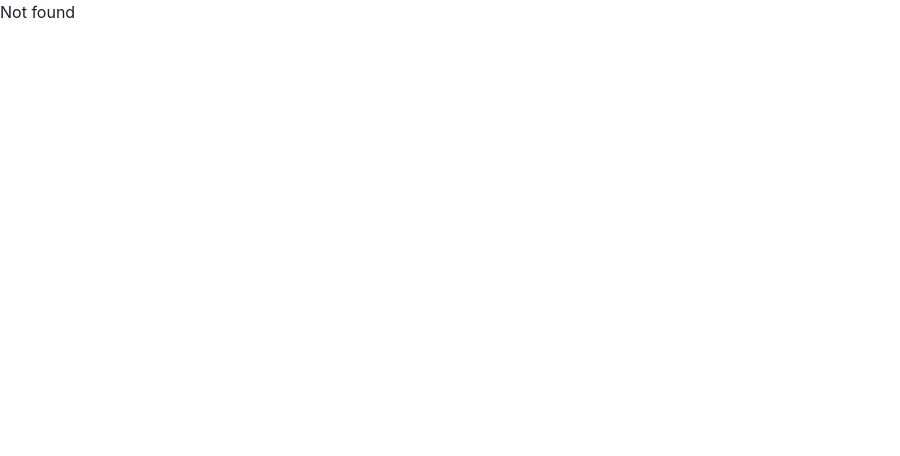
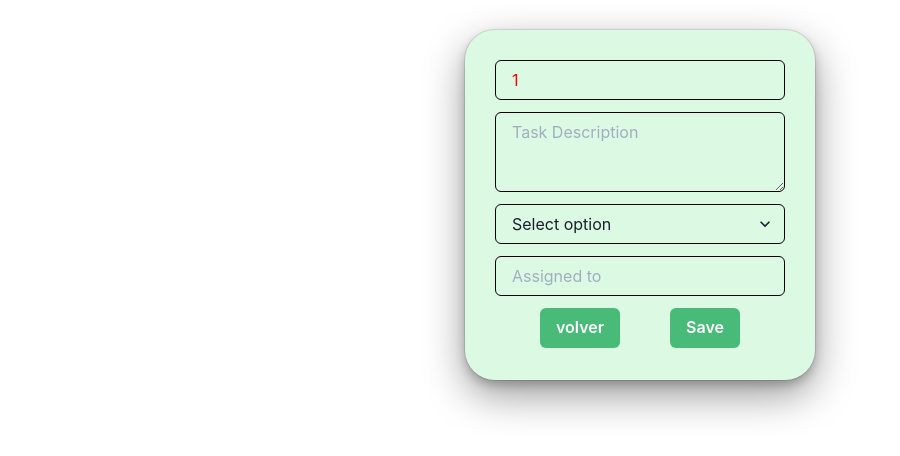
Before and after one commit to johann9911/IETI_REACT_TASK_PLANNER, a React (Create React App) app: page /task/1/1 in a window 1280 px wide. Before the commit this address had no page. Shown: the top 456 px of the page, without its empty margins (0-900 px from the left). Built offline with nearby package versions, Linux system fonts and the light colour scheme.

Commit message:
edit function finished

```diff
--- a/src/App.js
+++ b/src/App.js
@@ -11,7 +11,7 @@ function App() {
         <Route path="/" exact>
           <Login />
         </Route>
-        <Route path="/task/:taskId" exact>
+        <Route path="/task/:taskId/:name" exact>
           <TaskForm />
         </Route>
         <Route path="/tasks" exact>
--- /dev/null
+++ b/src/components/EditTask.js
@@ -0,0 +1,108 @@
+import React, { useState, useContext } from 'react'
+import { Box, Center, Input, Button, Textarea, Select } from '@chakra-ui/react'
+import UserContext from '../services/context/UserContext'
+import { useHistory } from 'react-router'
+
+const EditTask = ({ id, name }) => {
+  const history = useHistory()
+  const { GetToken, SetToken, ServiceRest } = useContext(UserContext)
+  const [textValue, setTextValue] = useState(name)
+  const [textDesValue, setTextDesValue] = useState('')
+  const [textStatus, setStatus] = useState('')
+  const [textAssignedValue, setTextAssignedValue] = useState('')
+
+  const handleSubmit = (event) => {
+    const fecha = new Date()
+    const datos = {
+      id: id,
+      name: textValue,
+      description: textDesValue,
+      status: textStatus,
+      assignedTo: textAssignedValue,
+      dueDate: fecha.toJSON(),
+    }
+
+    ServiceRest('PUT', `api/task/${id}`, datos, (data) => {
+      history.goBack()
+    })
+  }
+
+  const handleTextChange = (event) => {
+    const value = event.target.value
+    setTextValue(value)
+  }
+
+  const handleStatus = (event) => {
+    const value = event.target.value
+    setStatus(value)
+  }
+
+  const handleTextDescriptionChange = (event) => {
+    const value = event.target.value
+    setTextDesValue(value)
+  }
+
+  const handleAssignedToChange = (event) => {
+    const value = event.target.value
+    setTextAssignedValue(value)
+  }
+  return (
+    <Center>
+      <Box
+        boxSize="350px"
+        bg="#DCF9E4"
+        boxShadow="dark-lg"
+        borderRadius="30"
+        mt="30"
+        mb="10"
+        p="30px"
+      >
+        <Input
+          borderColor="black"
+          color="red"
+          value={textValue}
+          onChange={handleTextChange}
+          type="text"
+          placeholder="Task name"
+          mb="3"
+        />
+        <Textarea
+          borderColor="black"
+          value={textDesValue}
+          onChange={handleTextDescriptionChange}
+          placeholder="Task Description"
+          mb="3"
+        />
+        <Select
+          borderColor="black"
+          onChange={handleStatus}
+          placeholder="Select option"
+          mb="3"
+        >
+          <option value="DONE">DONE</option>
+          <option value="IN_PROGRESS">IN_PROGRESS</option>
+          <option value="REVIEW">REVIEW</option>
+          <option value="TODO">TODO</option>
+        </Select>
+        <Input
+          borderColor="black"
+          value={textAssignedValue}
+          onChange={handleAssignedToChange}
+          type="text"
+          placeholder="Assigned to"
+          mb="3"
+        />
+        <Center>
+          <Button bg="green.400" color="white" onClick={() => history.goBack()}>
+            volver
+          </Button>
+          <Button bg="green.400" ml="50px" color="white" onClick={handleSubmit}>
+            Save
+          </Button>
+        </Center>
+      </Box>
+    </Center>
+  )
+}
+
+export default EditTask
--- a/src/components/TaskForm.js
+++ b/src/components/TaskForm.js
@@ -1,52 +1,19 @@
-import { useState } from "react";
-import { useHistory, useParams } from "react-router";
-import { useData } from "../providers/DataProvider";
+import { useState, useEffect, useContext } from 'react'
+import { useParams } from 'react-router'
+import UserContext from '../services/context/UserContext'
+import EditTask from './EditTask'
 
 export const TaskForm = () => {
-  const history = useHistory();
-  const { data, setData } = useData();
-  const { taskId } = useParams();
-  const task = data.tasks.find((task) => task.id === taskId);
 
-  const [text, setText] = useState(task?.name ?? "");
+  const { taskId, name } = useParams()
 
-  if (!task) {
-    return <div>Task not found</div>;
+  if (!taskId) {
+    return <div>Task not found</div>
   }
-
-  const handleChange = (e) => {
-    const inputName = e.target.value;
-
-    setText(inputName);
-  };
-
-  const handleSave = () => {
-    const newTasks = data.tasks.map((task) => {
-      if (task.id === taskId) {
-        return { ...task, name: text };
-      }
-
-      return task;
-    });
-
-    setData((prev) => ({ ...prev, tasks: newTasks }));
-
-    history.goBack();
-  };
 
   return (
     <form>
-      <input
-        type="text"
-        placeholder="Task Name"
-        value={text}
-        onChange={handleChange}
-      />
-      <input type="checkbox" checked={task.isCompleted} />
-
-      <button type="button" onClick={handleSave}>
-        Save
-      </button>
+      <EditTask id={taskId} name={name}></EditTask>
     </form>
-  );
-};
+  )
+}
--- a/src/components/TaskItem.js
+++ b/src/components/TaskItem.js
@@ -9,7 +9,7 @@ export const TaskItem = ({ id, taskName, taskDescription, taskStatus, taskAssign
   };
 
   const handleClick = () => {
-    const url = `/task/${id}`;
+    const url = `/task/${id}/${taskName}`;
     history.push(url);
   };
 
```
Also changed, not shown: 1 other file (tests, documents, lock files or other folders).
